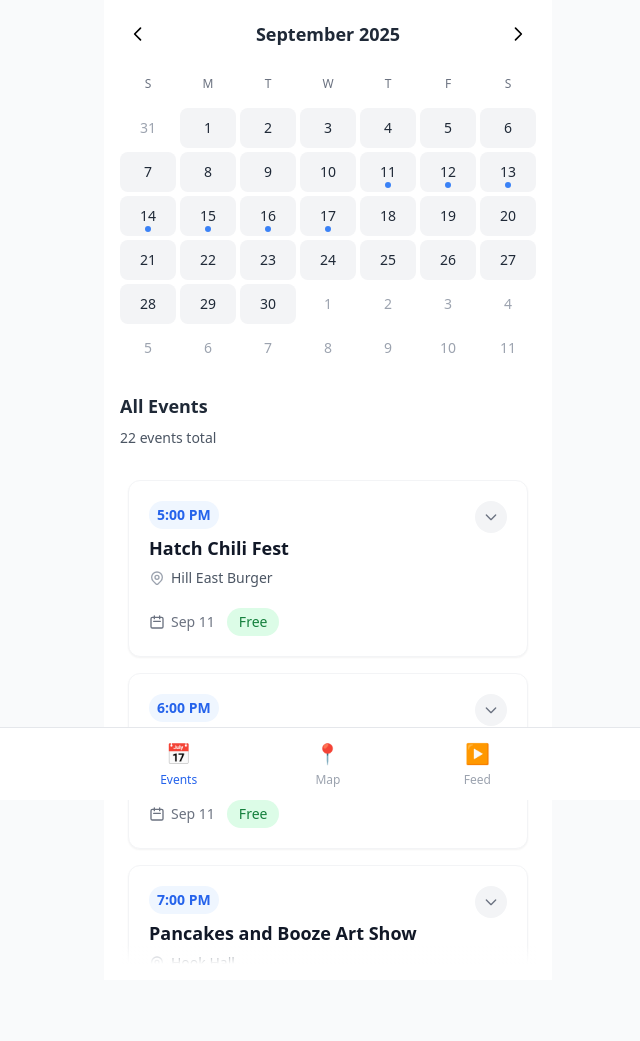
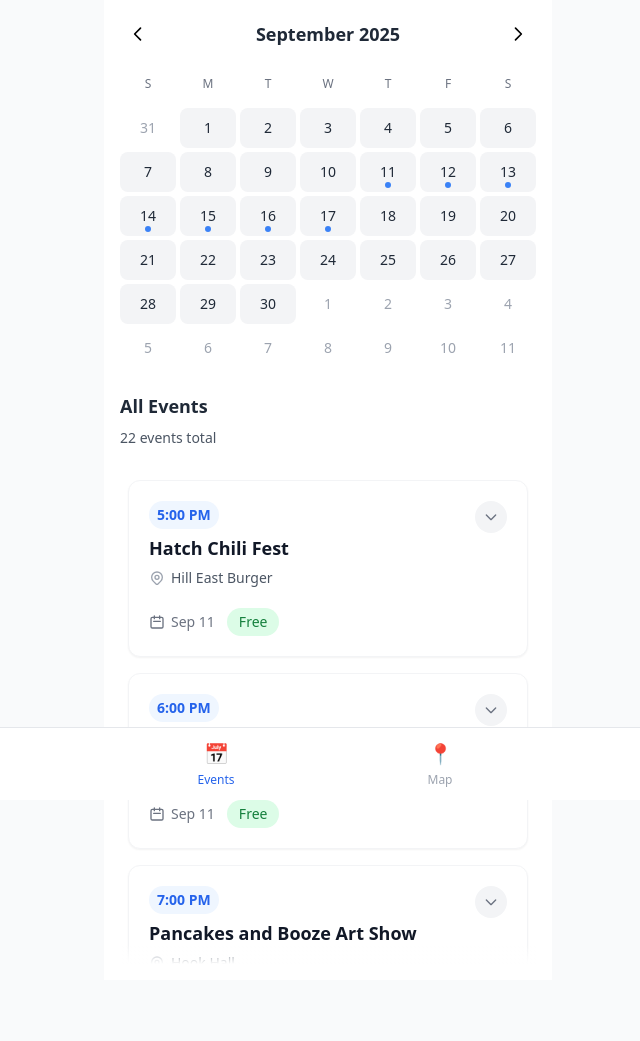
Before and after one commit to peteraly/cal, a Flask app: page / in a window 1280 px wide. Shown: the top 1041 px of the page, without its empty margins (312-952 px from the left). Run offline with Flask 3, Linux system fonts and the light colour scheme; data comes from the database, SQL or seed files in the repository; some libraries are stand-ins or nearby versions.

Commit message:
Remove Feed tab and update navigation to two-tab layout
- Removed Feed tab from both public and admin templates
- Updated bottom navigation from 3 columns to 2 columns (grid-cols-2)
- Removed all Feed-related content and functionality
- Navigation now shows only Events and Map tabs
- Maintains all existing functionality for Events and Map views
- Clean, simplified two-tab interface

```diff
--- a/templates/public.html
+++ b/templates/public.html
@@ -335,31 +335,12 @@
             </div>
         </div>
 
-        <!-- Feed/Reels View -->
-        <div x-show="activeTab === 'feed'" x-transition class="p-4">
-            <div class="mb-4">
-                <h2 class="text-lg font-semibold text-gray-800 mb-2">Event Feed</h2>
-                <p class="text-sm text-gray-600">Video content and highlights</p>
-            </div>
-
-            <!-- Feed Content -->
-            <div class="space-y-4">
-                <template x-for="i in 5" :key="i">
-                    <div class="bg-gray-200 rounded-lg h-48 flex items-center justify-center">
-                        <div class="text-center">
-                            <div class="text-gray-400 text-4xl mb-2">▶️</div>
-                            <p class="text-gray-500 text-sm">Video content coming soon</p>
-                        </div>
-                    </div>
-                </template>
-            </div>
-        </div>
     </div>
 
     <!-- Bottom Navigation -->
     <div class="fixed bottom-0 left-0 right-0 bg-white border-t border-gray-200">
         <div class="max-w-md mx-auto">
-            <div class="grid grid-cols-3">
+            <div class="grid grid-cols-2">
                 <!-- Events Tab (Combined Calendar + List) -->
                 <button @click="activeTab = 'events'"
                         :class="activeTab === 'events' ? 'text-blue-600' : 'text-gray-400'"
@@ -374,14 +355,6 @@
                         class="flex flex-col items-center py-3 touch-manipulation">
                     <div class="text-xl mb-1">📍</div>
                     <div class="text-xs font-medium">Map</div>
-                </button>
-
-                <!-- Feed Tab -->
-                <button @click="activeTab = 'feed'"
-                        :class="activeTab === 'feed' ? 'text-blue-600' : 'text-gray-400'"
-                        class="flex flex-col items-center py-3 touch-manipulation">
-                    <div class="text-xl mb-1">▶️</div>
-                    <div class="text-xs font-medium">Feed</div>
                 </button>
             </div>
         </div>
```
Also changed, not shown: templates/admin_new.html (+0 -28 lines).
